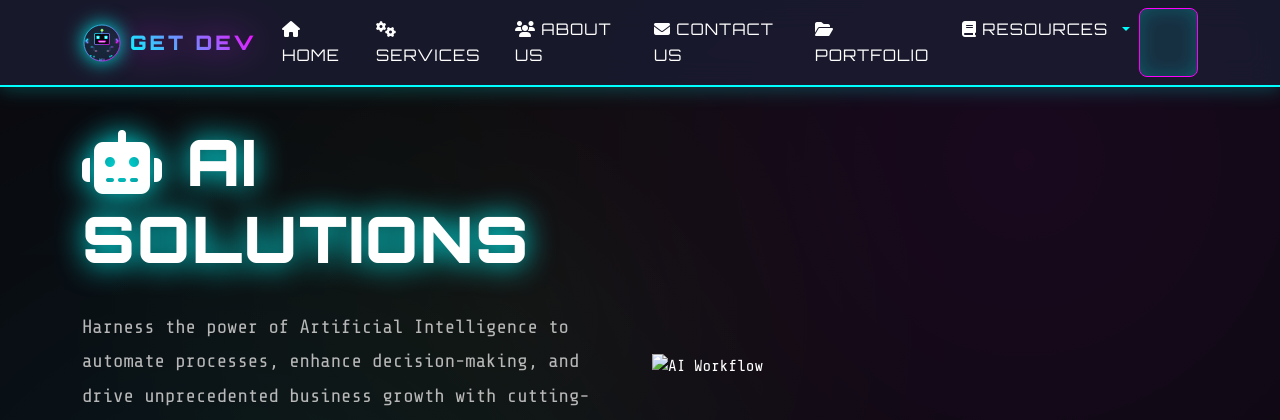
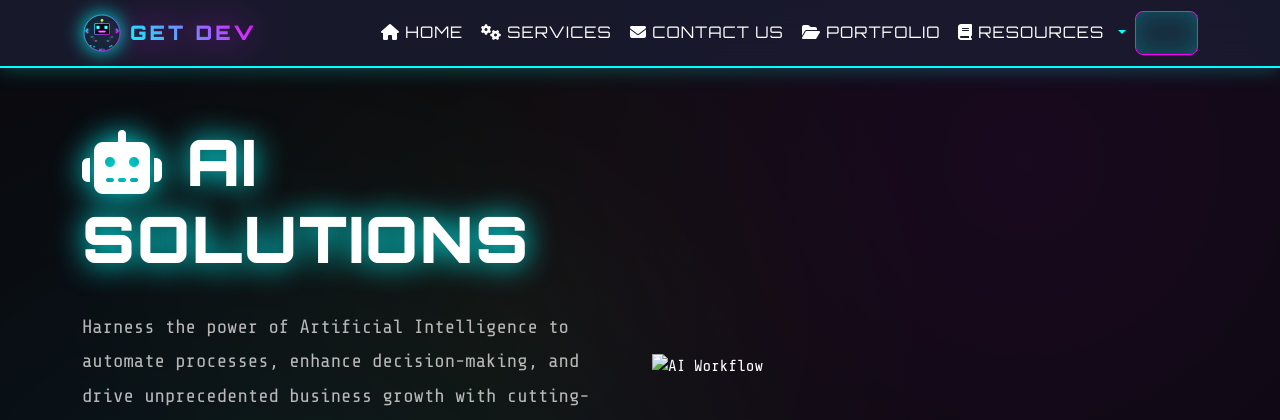
Before and after one commit to satyam-raj404/GetDev-Retro-, a Flask app: page /ai in a window 1280 px wide. Shown: the top 420 px of the page. Run offline with Flask 3, Linux system fonts and the light colour scheme.

Commit message:
Assistant checkpoint: Move About Us to Resources dropdown
Assistant generated file changes:
- templates/base.html: Move About Us into Resources dropdown

---

User prompt:

also put About us in the dropdown menu of the navbar

Replit-Commit-Author: Assistant
Replit-Commit-Session-Id: 0c3d328c-45cc-4648-97d7-30c8dbf9b177

```diff
--- a/templates/base.html
+++ b/templates/base.html
@@ -42,11 +42,6 @@
                         </a>
                     </li>
                     <li class="nav-item">
-                        <a class="nav-link retro-link" href="{{ url_for('about') }}">
-                            <i class="fas fa-users"></i> ABOUT US
-                        </a>
-                    </li>
-                    <li class="nav-item">
                         <a class="nav-link retro-link" href="{{ url_for('contact') }}">
                             <i class="fas fa-envelope"></i> CONTACT US
                         </a>
@@ -61,6 +56,9 @@
                             <i class="fas fa-book"></i> RESOURCES
                         </a>
                         <ul class="dropdown-menu retro-dropdown" aria-labelledby="resourcesDropdown">
+                            <li><a class="dropdown-item retro-dropdown-item" href="{{ url_for('about') }}">
+                                <i class="fas fa-users"></i> About Us
+                            </a></li>
                             <li><a class="dropdown-item retro-dropdown-item" href="{{ url_for('trainings') }}">
                                 <i class="fas fa-graduation-cap"></i> Training Programs
                             </a></li>
```
